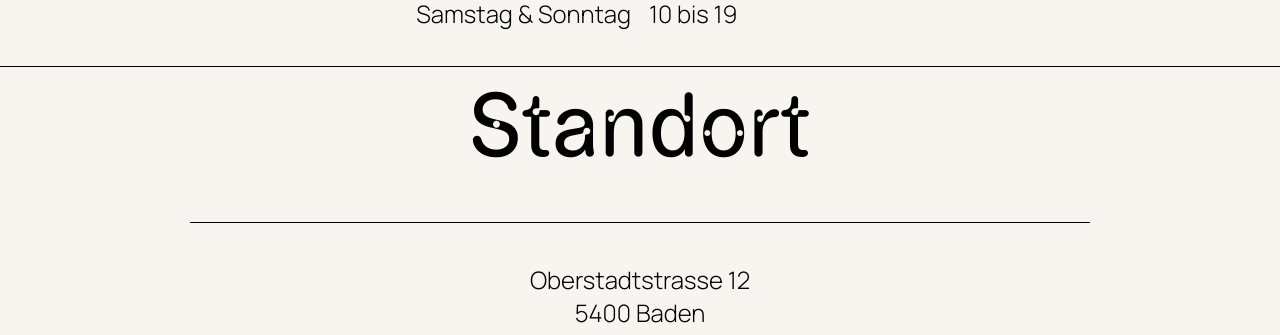
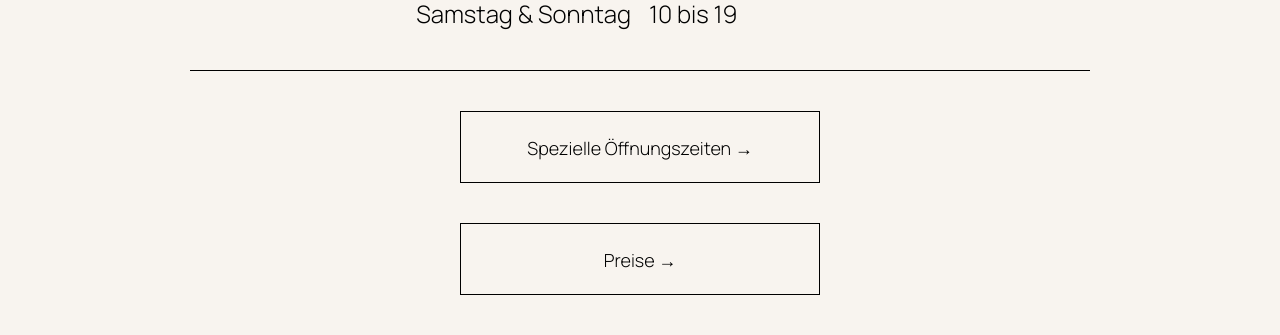
Before and after one commit to escodebar/boulder-baden.ch, a Vue app: page / in a window 1280 px wide. Shown: the part 1403-1738 px from the top of the page. Built offline with nearby package versions, Linux system fonts and the light colour scheme.

Commit message:
Add Links to spezielle Öffnungszeiten and Preise

```diff
--- a/src/components/Oeffnungszeiten.vue
+++ b/src/components/Oeffnungszeiten.vue
@@ -9,6 +9,12 @@
     <dt>Samstag & Sonntag</dt>
     <dd>10 bis 19</dd>
   </dl>
+
+  <hr />
+
+  <a href=""> Spezielle Öffnungszeiten </a>
+
+  <a href=""> Preise </a>
 </template>
 
 <style scoped>
@@ -30,4 +36,19 @@ dt {
 dd {
   text-align: left;
 }
+
+a {
+  border: 1px solid #000;
+  display: block;
+  margin: 40px auto;
+  text-decoration: none;
+  line-height: 72px;
+  width: 360px;
+  height: 72px;
+  color: var(--color-text);
+}
+
+a::after {
+  content: "→";
+}
 </style>
```
